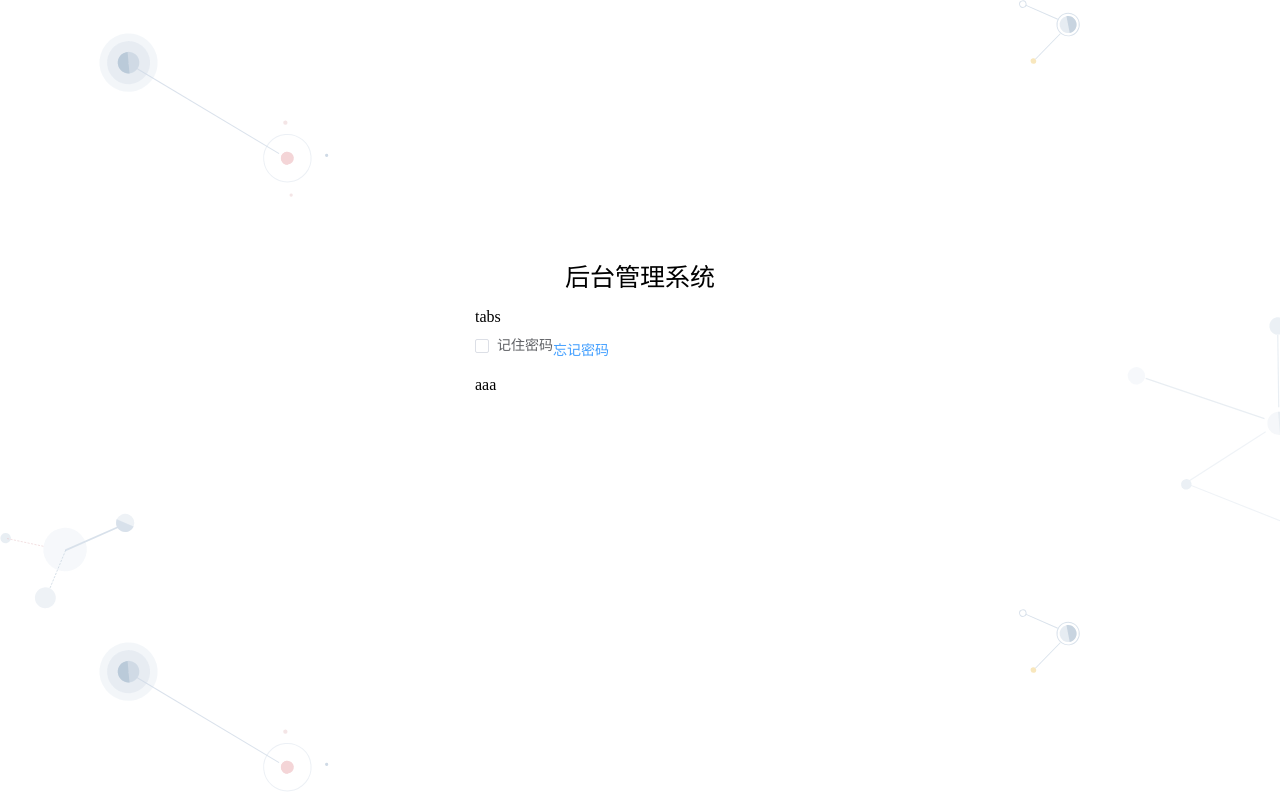
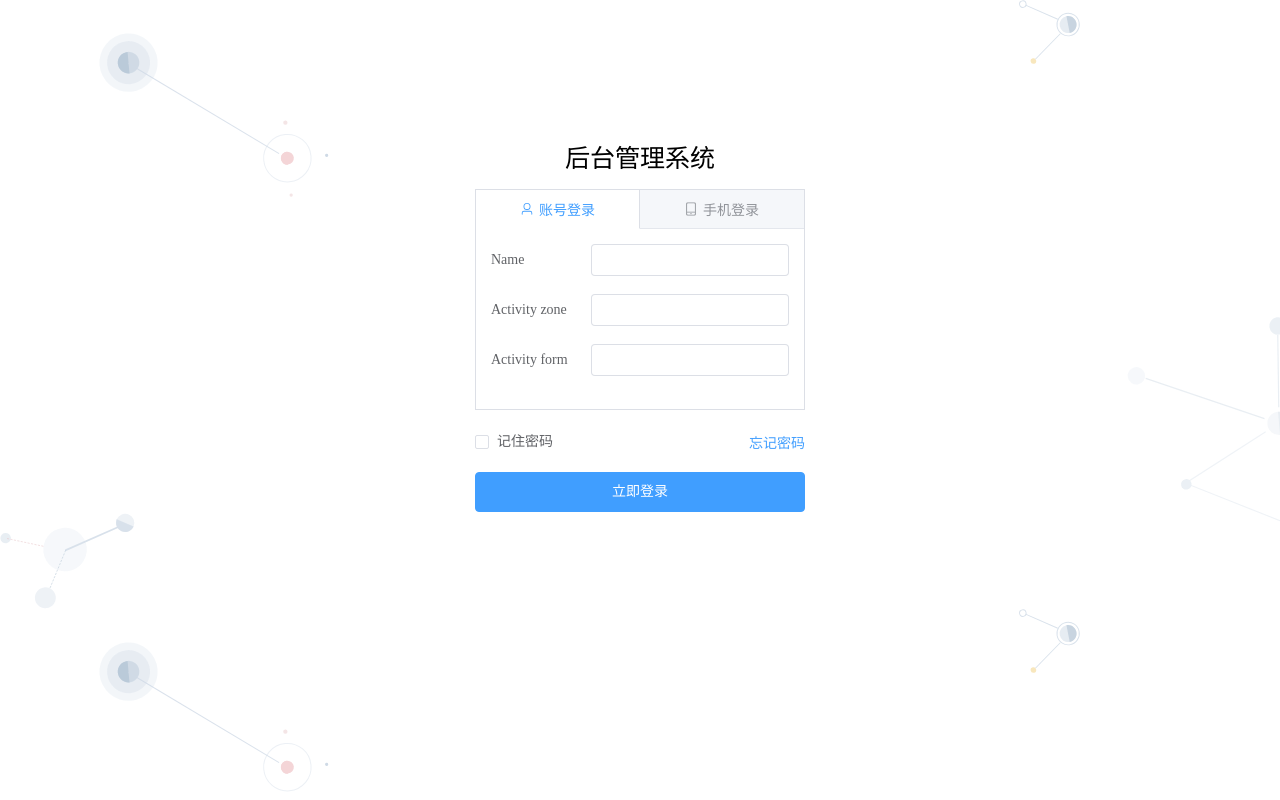
Before and after one commit to huxiguo/vue3-ts-cms, a Vue app: page /#/login in a window 1280 px wide. Built offline with nearby package versions, Linux system fonts and the light colour scheme.

Commit message:
login-panel

```diff
--- a/components.d.ts
+++ b/components.d.ts
@@ -11,8 +11,14 @@ declare module '@vue/runtime-core' {
   export interface GlobalComponents {
     ElButton: typeof import('element-plus/es')['ElButton']
     ElCheckbox: typeof import('element-plus/es')['ElCheckbox']
+    ElForm: typeof import('element-plus/es')['ElForm']
+    ElFormItem: typeof import('element-plus/es')['ElFormItem']
+    ElIcon: typeof import('element-plus/es')['ElIcon']
+    ElInput: typeof import('element-plus/es')['ElInput']
     ElLink: typeof import('element-plus/es')['ElLink']
     ElRow: typeof import('element-plus/es')['ElRow']
+    ElTabPane: typeof import('element-plus/es')['ElTabPane']
+    ElTabs: typeof import('element-plus/es')['ElTabs']
     HelloWorld: typeof import('./src/components/HelloWorld.vue')['default']
     IconCommunity: typeof import('./src/components/icons/IconCommunity.vue')['default']
     IconDocumentation: typeof import('./src/components/icons/IconDocumentation.vue')['default']
--- a/package.json
+++ b/package.json
@@ -12,6 +12,7 @@
     "format": "prettier --write src/"
   },
   "dependencies": {
+    "@element-plus/icons-vue": "^2.1.0",
     "axios": "^1.3.4",
     "element-plus": "^2.3.2",
     "normalize.css": "^8.0.1",
--- /dev/null
+++ b/src/global/register-epIcons.ts
@@ -0,0 +1,8 @@
+import type { App } from 'vue'
+// ep 图标
+import * as ElementPlusIconsVue from '@element-plus/icons-vue'
+export default function registerIcons(app: App) {
+	for (const [key, component] of Object.entries(ElementPlusIconsVue)) {
+		app.component(key, component)
+	}
+}
--- a/src/main.ts
+++ b/src/main.ts
@@ -4,8 +4,10 @@ import '@/assets/css/index.less'
 import App from './App.vue'
 import router from './router'
 import pinia from './store'
+import registerIcons from './global/register-epIcons'
 
 const app = createApp(App)
+app.use(registerIcons)
 app.use(pinia)
 app.use(router)
 app.mount('#app')
--- a/src/view/login/components/login-panel.vue
+++ b/src/view/login/components/login-panel.vue
@@ -1,17 +1,55 @@
 <template>
 	<div class="login-panel">
 		<h1 class="title">后台管理系统</h1>
-		<div class="tabs">tabs</div>
+		<div class="tabs">
+			<el-tabs type="border-card" stretch v-model:model-value="activeName">
+				<el-tab-pane name="account">
+					<template #label>
+						<div class="label">
+							<el-icon><User /></el-icon>
+							<span class="text">账号登录</span>
+						</div>
+					</template>
+					<panelAccount />
+				</el-tab-pane>
+				<el-tab-pane label="手机登录" name="phone">
+					<template #label>
+						<div class="label">
+							<el-icon><Iphone /></el-icon>
+							<span class="text">手机登录</span>
+						</div>
+					</template>
+					<panelPhone />
+				</el-tab-pane>
+			</el-tabs>
+		</div>
 		<div class="controls">
 			<el-checkbox v-model="isKeepPwd" label="记住密码" size="large" />
 			<el-link type="primary">忘记密码</el-link>
 		</div>
-		<div class="login-btn">aaa</div>
+		<el-button
+			class="login-btn"
+			type="primary"
+			size="large"
+			@click="handleLoginBtnClick"
+		>
+			立即登录
+		</el-button>
 	</div>
 </template>
 
 <script setup lang="ts">
+import panelAccount from './panel-account.vue'
+import panelPhone from './panel-phone.vue'
 const isKeepPwd = ref(false)
+const activeName = ref('account')
+const handleLoginBtnClick = () => {
+	if (activeName.value === 'phone') {
+		console.log('phone is active')
+	} else {
+		console.log('account is active')
+	}
+}
 </script>
 
 <style scoped lang="less">
@@ -25,7 +63,7 @@ const isKeepPwd = ref(false)
 		margin-bottom: 15px;
 	}
 
-	.icon {
+	.label {
 		display: flex;
 		align-items: center;
 		justify-content: center;
@@ -35,7 +73,7 @@ const isKeepPwd = ref(false)
 		}
 	}
 
-	.control-account {
+	.controls {
 		margin-top: 12px;
 		display: flex;
 
--- /dev/null
+++ b/src/view/login/components/panel-account.vue
@@ -0,0 +1,19 @@
+<template>
+	<div>
+		<el-form label-width="100px" style="max-width: 460px" label-position="left">
+			<el-form-item label="Name">
+				<el-input />
+			</el-form-item>
+			<el-form-item label="Activity zone">
+				<el-input />
+			</el-form-item>
+			<el-form-item label="Activity form">
+				<el-input />
+			</el-form-item>
+		</el-form>
+	</div>
+</template>
+
+<script setup lang="ts"></script>
+
+<style scoped></style>
--- /dev/null
+++ b/src/view/login/components/panel-phone.vue
@@ -0,0 +1,19 @@
+<template>
+	<div>
+		<el-form label-width="100px" style="max-width: 460px">
+			<el-form-item label="Name">
+				<el-input />
+			</el-form-item>
+			<el-form-item label="Activity zone">
+				<el-input />
+			</el-form-item>
+			<el-form-item label="Activity form">
+				<el-input />
+			</el-form-item>
+		</el-form>
+	</div>
+</template>
+
+<script setup lang="ts"></script>
+
+<style scoped></style>
```
Also changed, not shown: 1 other file (tests, documents, lock files or other folders).
